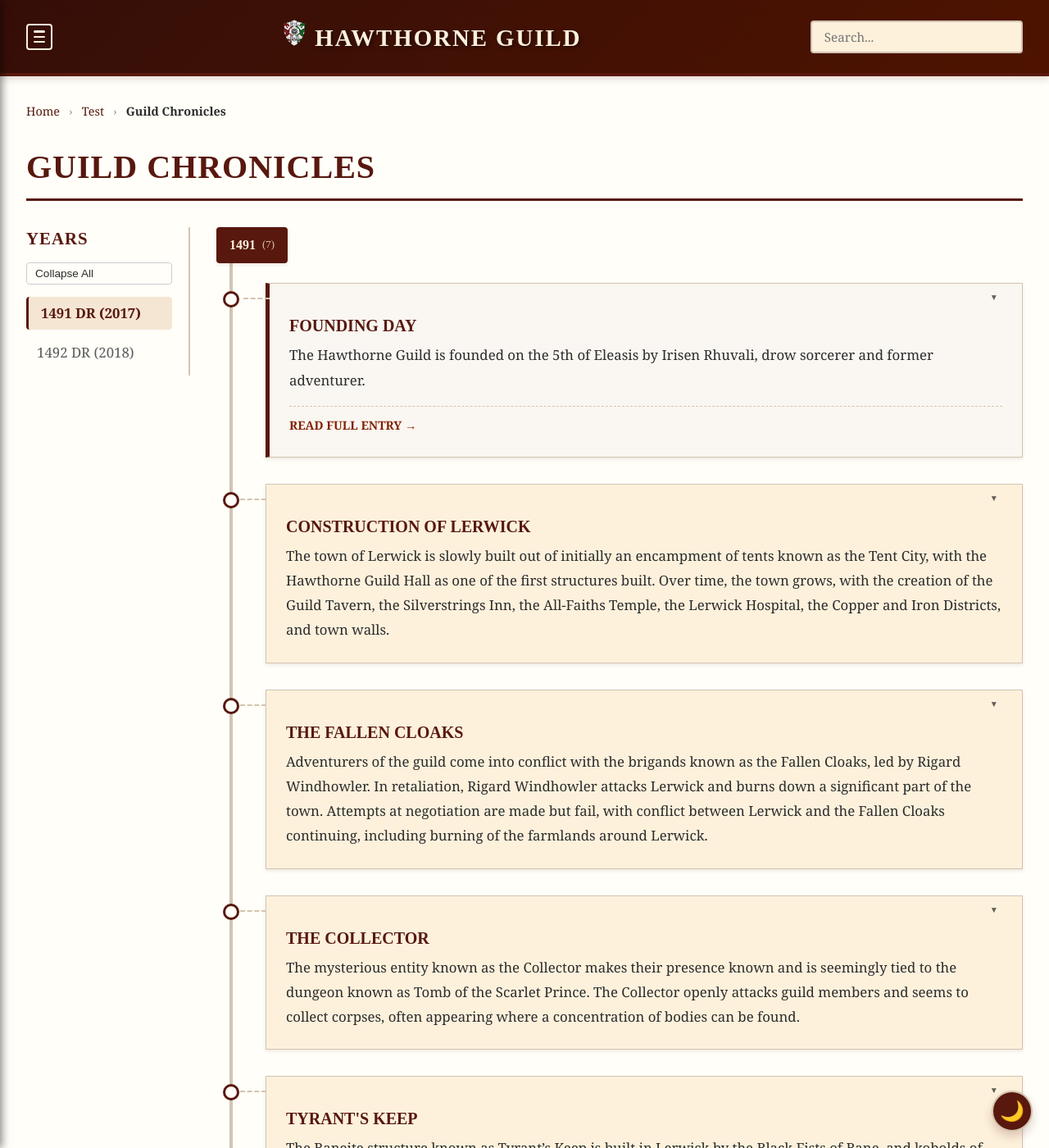
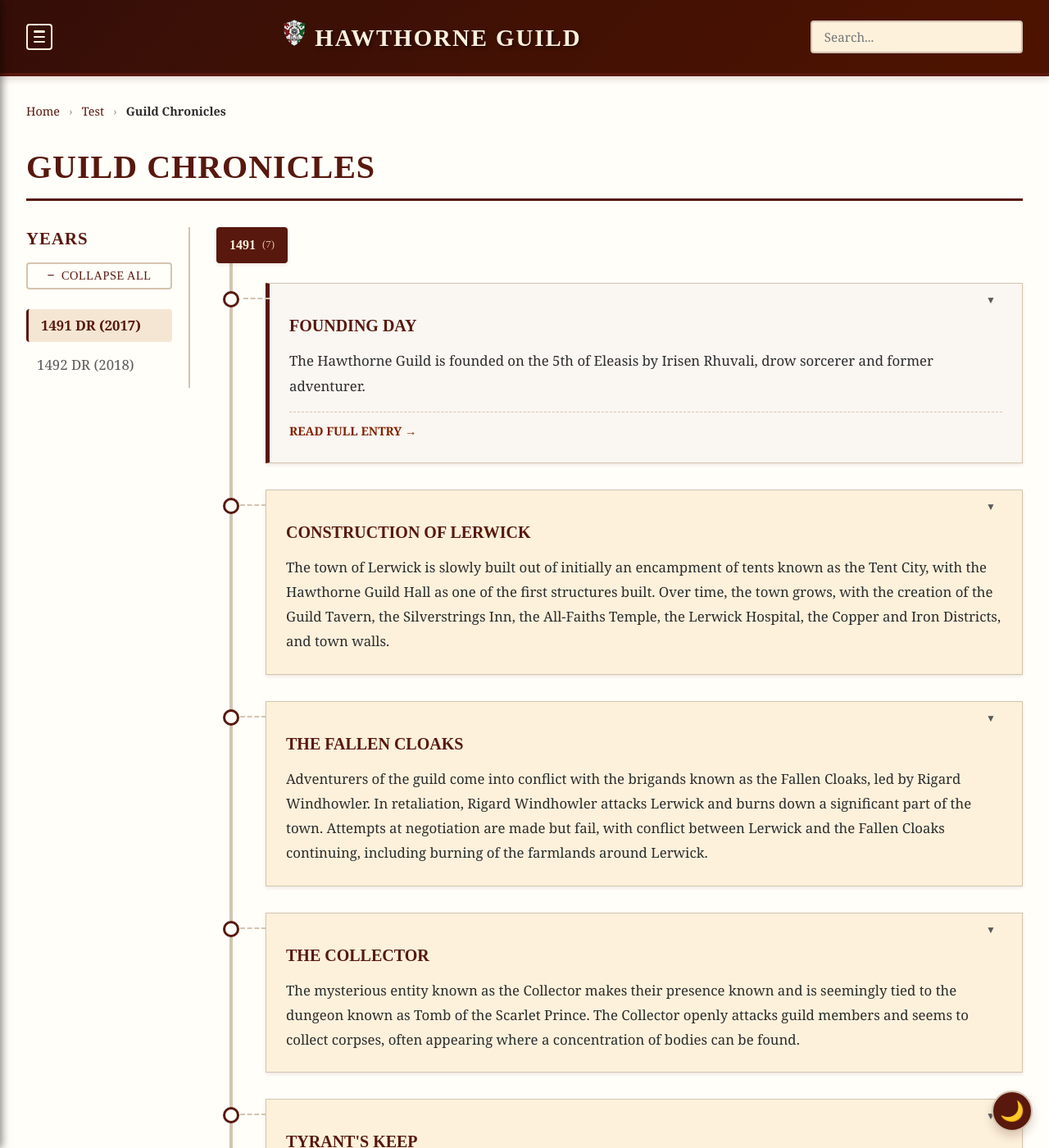
Before and after one commit to coconutswallow/Guides, a Jekyll site: the page built from test/guild-chronicles.md, in a window 1280 px wide and 1400 px high. Shown: the whole window at 82% size. Built offline with Jekyll 4.4.1, drawn with Linux system fonts in a browser that asks for light colours; a script that is not in the unit is left out.

Commit message:
timelines

```diff
--- a/assets/css/timeline.css
+++ b/assets/css/timeline.css
@@ -125,10 +125,10 @@
     background-color: var(--color-bg-light);
     border: 1px solid var(--color-border);
     border-radius: var(--border-radius);
-    /* Tighter Top Padding: 0.5rem (8px) */
+    /* Standard Padding */
     padding: 0.5rem 1.5rem 1.5rem 1.5rem;
     box-shadow: var(--shadow-sm);
-    transition: transform 0.2s, box-shadow 0.2s;
+    transition: transform 0.2s, box-shadow 0.2s, padding 0.2s;
     position: relative;
 }
 
@@ -152,6 +152,7 @@
 /* Typography inside Card */
 .timeline-title {
     margin-top: 0;
+    margin-bottom: 0.5rem; /* Standard margin */
     font-size: 1.25rem;
     color: var(--color-primary);
 }
@@ -204,6 +205,110 @@
     border-left-color: var(--color-primary);
     padding-left: 15px;
 }
+
+/* ============================================
+   TOGGLE CONTROLS (New Additions)
+   ============================================ */
+
+/* 1. Global Toggle Button (Sidebar) */
+.global-toggle-btn {
+    display: flex;
+    align-items: center;
+    justify-content: center;
+    gap: 8px;
+    width: 100%;
+    margin-bottom: 1.5rem;
+    padding: 6px 12px;
+    font-family: var(--font-header);
+    font-size: 0.9rem;
+    text-transform: uppercase;
+    letter-spacing: 0.5px;
+    cursor: pointer;
+    background-color: transparent;
+    color: var(--color-primary);
+    border: 2px solid var(--color-border);
+    border-radius: 4px;
+    transition: all 0.2s ease;
+}
+
+.global-toggle-btn:hover {
+    border-color: var(--color-primary);
+    background-color: var(--color-bg-medium);
+    transform: translateY(-1px);
+}
+
+.global-toggle-btn .icon {
+    font-weight: bold;
+    font-size: 1.1em;
+    line-height: 1;
+}
+
+/* 2. Header Layout */
+.timeline-header-row {
+    display: flex;
+    justify-content: space-between;
+    align-items: flex-start;
+    gap: 15px;
+    width: 100%;
+}
+
+.timeline-title {
+    flex-grow: 1;
+    /* Ensure title doesn't shift weirdly */
+    line-height: 1.3;
+}
+
+/* 3. Card Toggle Button */
+.card-toggle-btn {
+    flex-shrink: 0;
+    width: 28px;
+    height: 28px;
+    display: flex;
+    align-items: center;
+    justify-content: center;
+    background: transparent;
+    border: 1px solid transparent;
+    border-radius: 4px;
+    cursor: pointer;
+    color: var(--color-text-secondary);
+    transition: all 0.2s ease;
+    padding: 0;
+    margin-top: -2px; /* Slight alignment fix with title text */
+}
+
+.card-toggle-btn:hover {
+    background-color: var(--color-bg-medium);
+    color: var(--color-primary);
+}
+
+.toggle-icon {
+    font-size: 0.75rem;
+    transition: transform 0.3s ease;
+}
+
+/* 4. Collapsed State Logic (The "Tight" look) */
+
+/* Rotate the icon when collapsed */
+.timeline-content.collapsed-view .toggle-icon {
+    transform: rotate(-90deg);
+}
+
+/* Hide content */
+.timeline-content.collapsed-view .timeline-body,
+.timeline-content.collapsed-view .timeline-footer {
+    display: none;
+}
+
+/* TIGHTEN SPACING: When collapsed, remove bottom padding */
+.timeline-content.collapsed-view {
+    padding-bottom: 0.5rem; /* Matches top padding (0.5rem) */
+}
+
+/* Remove bottom margin from title to kill the gap */
+.timeline-content.collapsed-view .timeline-title {
+    margin-bottom: 0;
+}
+
 /* ============================================
    RESPONSIVE (Mobile)
    ============================================ */
@@ -218,13 +323,8 @@
     /* 2. Turn Sidebar into a Sticky Top Bar */
     .chronicles-sidebar {
         position: sticky;
-        /* FIX: Push it down so it sits below the site header */
-        /* Your style.css sets header height to roughly 70px-85px on mobile */
         top: 70px;
-
-        /* FIX: Lower z-index so the Main Header stays on top of this bar */
         z-index: 90;
-
         width: 100%;
         background-color: var(--color-bg-page);
         border-bottom: 1px solid var(--color-border);
@@ -242,16 +342,31 @@
         overflow-y: hidden;
         overflow-x: auto;
         -webkit-overflow-scrolling: touch;
+        /* Flex container for button + nav */
+        display: flex;
+        align-items: center;
+        gap: 15px;
+        padding-left: 15px;
     }
 
     .nav-header {
         display: none;
     }
 
+    /* Adjust Global Toggle for Mobile Bar */
+    .global-toggle-btn {
+        width: auto;
+        white-space: nowrap;
+        margin-bottom: 0;
+        font-size: 0.8rem;
+        padding: 4px 10px;
+        flex-shrink: 0;
+    }
+
     .year-nav ul {
         display: flex;
         flex-direction: row;
-        padding: 0 15px;
+        padding: 0 15px 0 0;
         gap: 10px;
     }
 
@@ -296,4 +411,9 @@
     .timeline-content {
         padding: 1rem;
     }
+
+    /* Ensure padding tightness works on mobile too */
+    .timeline-content.collapsed-view {
+        padding-bottom: 1rem; /* On mobile, top padding is 1rem, so match that */
+    }
 }
--- a/test/guild-chronicles.md
+++ b/test/guild-chronicles.md
@@ -16,7 +16,9 @@
     <div class="sticky-wrapper">
       <h4 class="nav-header">Years</h4>
 
-      <button id="global-toggle" class="global-toggle-btn">Collapse All</button>
+      <button id="global-toggle" class="global-toggle-btn">
+        <span class="icon">−</span> Collapse All
+      </button>
 
       <nav class="year-nav">
         <ul>
@@ -97,70 +96,9 @@
   </div>
 </div>
 
-<style>
-  /* Sidebar Toggle Button */
-  .global-toggle-btn {
-    display: block;
-    width: 100%;
-    text-align: left;
-    background: none;
-    border: 1px solid #ccc;
-    border-radius: 4px;
-    padding: 5px 10px;
-    margin-bottom: 15px;
-    cursor: pointer;
-    font-size: 0.85em;
-    color: inherit;
-  }
-  .global-toggle-btn:hover {
-    background-color: rgba(0,0,0,0.05);
-  }
-
-  /* Flexbox for Title + Button alignment */
-  .timeline-header-row {
-    display: flex;
-    justify-content: space-between;
-    align-items: flex-start;
-    margin-bottom: 0.5em;
-  }
-
-  /* Ensure title takes up available space */
-  .timeline-title {
-    margin-bottom: 0 !important; /* Override default title margin */
-    flex-grow: 1;
-    padding-right: 10px;
-  }
-
-  /* Individual Card Toggle Button */
-  .card-toggle-btn {
-    background: none;
-    border: none;
-    cursor: pointer;
-    padding: 0 5px;
-    font-size: 0.8em;
-    opacity: 0.6;
-    transition: transform 0.2s ease;
-  }
-  .card-toggle-btn:hover {
-    opacity: 1;
-  }
-
-  /* Hidden State Logic */
-  .timeline-body.is-hidden,
-  .timeline-footer.is-hidden {
-    display: none;
-  }
-
-  /* Rotate icon when hidden */
-  .card-toggle-btn.is-collapsed .toggle-icon {
-    display: inline-block;
-    transform: rotate(-90deg);
-  }
-</style>
-
 <script>
 document.addEventListener("DOMContentLoaded", function() {
-    // --- Existing Scroll Spy Logic ---
+    // --- Scroll Spy Logic ---
     const navLinks = document.querySelectorAll('.year-nav a');
     const sections = document.querySelectorAll('.timeline-year-group');
 
@@ -176,64 +114,44 @@
                 navLinks.forEach(link => link.classList.remove('active'));
                 const id = entry.target.getAttribute('id');
                 const activeLink = document.querySelector(`.year-nav a[href="#${id}"]`);
-
-                if (activeLink) {
-                    activeLink.classList.add('active');
-                }
+                if (activeLink) activeLink.classList.add('active');
             }
         });
     }, observerOptions);
 
-    sections.forEach(section => {
-        observer.observe(section);
-    });
+    sections.forEach(section => observer.observe(section));
 
-    // --- New Toggle Logic ---
+    // --- Toggle Logic ---
 
     // 1. Individual Card Toggles
     const cardButtons = document.querySelectorAll('.card-toggle-btn');
 
     cardButtons.forEach(btn => {
       btn.addEventListener('click', function() {
-        // Find the parent container
-        const container = this.closest('.timeline-content');
-        const body = container.querySelector('.timeline-body');
-        const footer = container.querySelector('.timeline-footer'); // Also toggle footer if exists
-
-        // Toggle visibility classes
-        body.classList.toggle('is-hidden');
-        if(footer) footer.classList.toggle('is-hidden');
-
-        // Toggle icon rotation class
-        this.classList.toggle('is-collapsed');
+        // We toggle the class on the PARENT content wrapper
+        // This allows CSS to handle padding/margins for the whole card
+        const contentWrapper = this.closest('.timeline-content');
+        contentWrapper.classList.toggle('collapsed-view');
       });
     });
 
     // 2. Global Toggle Sidebar
     const globalBtn = document.getElementById('global-toggle');
+    const globalIcon = globalBtn.querySelector('.icon');
     let isGlobalCollapsed = false;
 
     globalBtn.addEventListener('click', function() {
       isGlobalCollapsed = !isGlobalCollapsed; // Toggle state
-
-      const allBodies = document.querySelectorAll('.timeline-body');
-      const allFooters = document.querySelectorAll('.timeline-footer');
-      const allCardBtns = document.querySelectorAll('.card-toggle-btn');
+      const allContentWrappers = document.querySelectorAll('.timeline-content');
 
       if (isGlobalCollapsed) {
         // Collapse All
-        globalBtn.textContent = "Expand All";
-
-        allBodies.forEach(el => el.classList.add('is-hidden'));
-        allFooters.forEach(el => el.classList.add('is-hidden'));
-        allCardBtns.forEach(el => el.classList.add('is-collapsed'));
+        globalBtn.innerHTML = '<span class="icon">+</span> Expand All';
+        allContentWrappers.forEach(el => el.classList.add('collapsed-view'));
       } else {
         // Expand All
-        globalBtn.textContent = "Collapse All";
-
-        allBodies.forEach(el => el.classList.remove('is-hidden'));
-        allFooters.forEach(el => el.classList.remove('is-hidden'));
-        allCardBtns.forEach(el => el.classList.remove('is-collapsed'));
+        globalBtn.innerHTML = '<span class="icon">−</span> Collapse All';
+        allContentWrappers.forEach(el => el.classList.remove('collapsed-view'));
       }
     });
 });
```
Also changed, not shown: other parts of test/guild-chronicles.md (+0 -3 lines).
